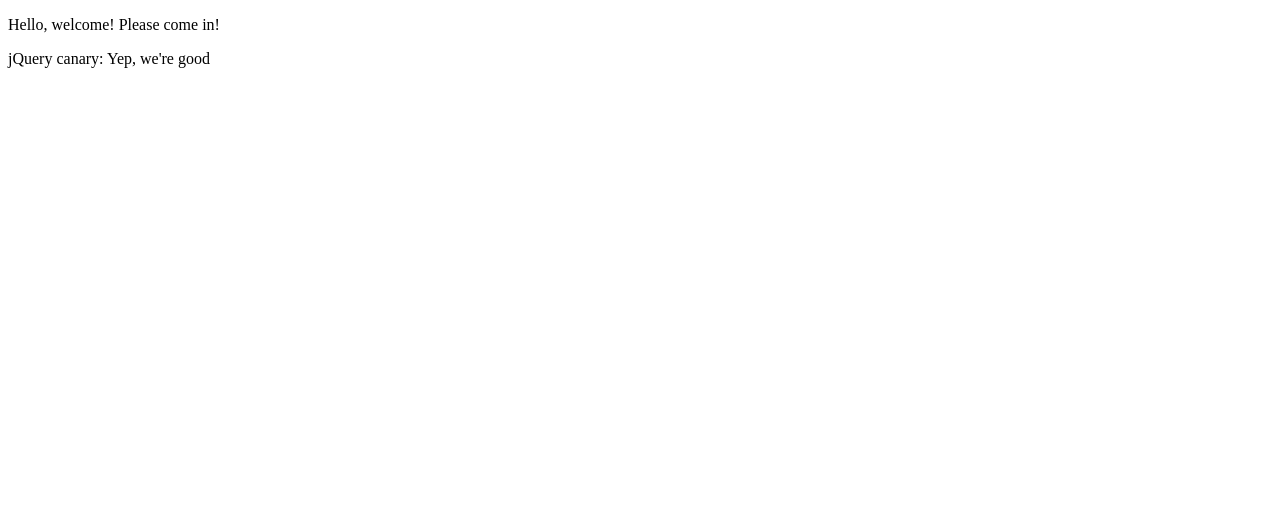
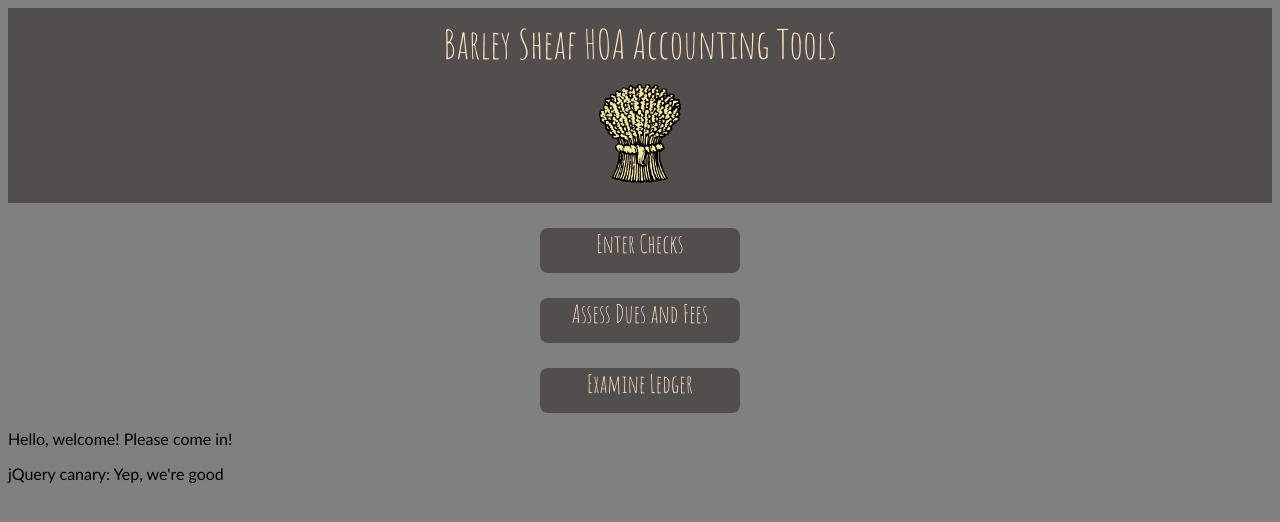
Before and after one commit to SpaceShot/payments, a plain HTML site: page Payments/default.html in a window 1280 px wide. Drawn offline with nearby package versions, Linux system fonts and the light colour scheme; no server answers.

Commit message:
Added assets folder and stylesheet. Started styling the page.

```diff
--- /dev/null
+++ b/Payments/StyleSheet1.css
@@ -0,0 +1,48 @@
+body {
+    background-color:gray;
+    font-family: 'Amatic SC', cursive;
+}
+
+.logo {
+    padding-top: 15px;
+    margin-left: auto;
+    margin-right: auto;
+}
+
+.header {
+    text-align:center;
+    background-color:#534e4e;
+    color: bisque;
+    padding: 10px;
+    /*font-family: 'Amatic SC', cursive;*/
+    font-size: 40px;
+}
+.nav {
+    text-align:center;
+}
+.nav li {
+    display: inline;
+    font-size:25px;
+    padding: 0 20px 0 20px;
+    position: relative;
+    /*left: -40px;*/
+}
+.tools {
+    position: relative;
+    text-align: center;
+    border-radius: 8px;
+    width: 200px;
+    height: 45px;
+    background-color: #534e4e;
+    color: bisque;
+    font-size: 25px;
+    margin: auto;
+
+}
+.test {
+    font-family: 'Trebuchet MS', 'Lucida Sans Unicode', 'Lucida Grande', 'Lucida Sans', Arial, sans-serif;
+}
+.expand {
+    opacity: 0.5;
+    width: 600px;
+}
--- a/Payments/default.html
+++ b/Payments/default.html
@@ -1,9 +1,29 @@
 <!DOCTYPE html>
 <html xmlns="http://www.w3.org/1999/xhtml">
 <head>
+    <link href="StyleSheet1.css" rel="stylesheet" />
+    <link href='http://fonts.googleapis.com/css?family=Amatic+SC' rel='stylesheet' type='text/css'>
     <title></title>
 </head>
 <body>
+    <header>
+        <div class="header">
+            <div class="title">Barley Sheaf HOA Accounting Tools</div>
+            <div class="logo">
+                <img src="assets/barleysheaf-small.png" />
+            </div>
+            <!--<ul class="nav">
+                <li>Enter Checks</li>
+                <li>Assess Accounts</li>
+                <li>Ledger</li>
+            </ul>-->
+        </div>
+    </header>
+    <div class="tools checks"><p>Enter Checks</p></div>
+    <div class="tools assess"><p>Assess Dues and Fees</p></div>
+    <div class="tools ledger"><p>Examine Ledger</p></div>
+
+    <div class="test">
         <p>Hello, welcome! Please come in!</p>
 
         <p>
@@ -12,6 +32,8 @@
         <div id="residences">
             <!--this empty div should get filled with the ids of the residences-->
         </div>
+    </div>
+
 
     <script src="https://code.jquery.com/jquery-2.1.3.min.js"></script>
     <script src="scripts/default.js"></script>
--- a/Payments/scripts/default.js
+++ b/Payments/scripts/default.js
@@ -23,4 +23,9 @@ $(function () {
             console.log(data);
             residence.buildOutput($("#residences"), data);
         });
+
+    // click functions for each action
+    $('.ledger').on('click', function () {
+        $(this).toggleClass('expand');
+    });
 });
```
Also changed, not shown: Payments/assets/barleysheaf-small.png (added), 2 other files. Lines whose indentation alone changed are shown as unchanged.
